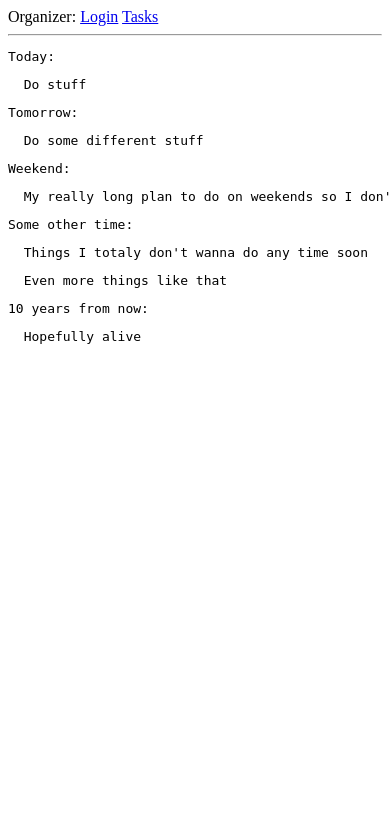
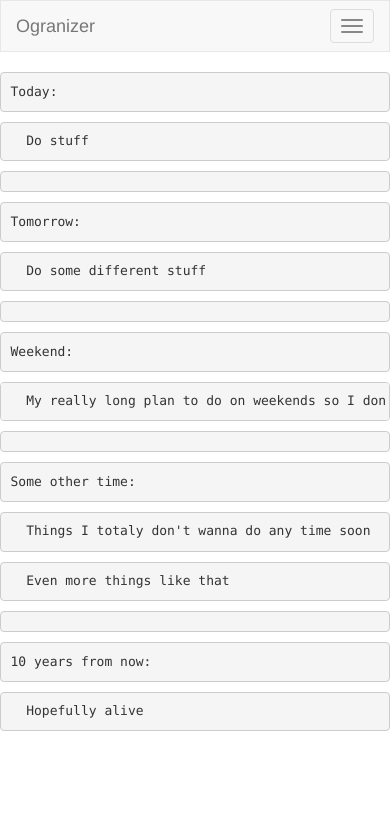
Before and after one commit to muckas/organizer, a Flask app: page / in a window 390 px wide; the page is wider, and only the part inside the window is pictured. Shown: the top 830 px of that part. Run offline with Flask 2, Linux system fonts and the light colour scheme; some libraries are stand-ins or nearby versions.

Commit message:
Add Bootstrap css to base.html
Finally, it looks appropriate on mobile!!

```diff
--- a/app/__init__.py
+++ b/app/__init__.py
@@ -1,7 +1,9 @@
 from flask import Flask
 from config import Config
+from flask_bootstrap import Bootstrap
 
 app = Flask(__name__)
 app.config.from_object(Config)
+bootstrap = Bootstrap(app)
 
 from app import routes
--- a/app/templates/base.html
+++ b/app/templates/base.html
@@ -1,15 +1,33 @@
-<html>
-    <head>
-        {% if title %}
-        <title>{{ title }}</title>
-        {% else %}
-        <title>Tasks</title>
-        {% endif %}
-    </head>
-    <body>
-      Organizer:
-      <a href="{{ url_for('login') }}">Login</a>
-      <a href="{{ url_for('tasks') }}">Tasks</a>
+{% extends 'bootstrap/base.html' %}
+
+{% block title %}
+  {% if title %}Organizer:{{ title }}{% else %}Organizer{% endif %}
+{% endblock %}
+
+{% block navbar %}
+  <nav class="navbar navbar-default">
+    <div class="container">
+      <div class="navbar-header">
+        <button type="button" class="navbar-toggle collapsed" data-toggle="collapse" data-target="#bs-example-navbar-collapse-1" aria-expanded="false">
+          <span class="sr-only">Toggle navigation</span>
+          <span class="icon-bar"></span>
+          <span class="icon-bar"></span>
+          <span class="icon-bar"></span>
+        </button>
+        <a class="navbar-brand" href="{{ url_for('login') }}">Ogranizer</a>
+      </div>
+      <div class="collapse navbar-collapse" id="bs-example-navbar-collapse-1">
+        <ul class="nav navbar-nav">
+          <li><a href="{{ url_for('tasks') }}">Tasks</a></li>
+          <li><a href="{{ url_for('login') }}">Login</a></li>
+        </ul>
+      </div>
+    </div>
+  </nav>
+{% endblock %}
+
+{% block content %}
+  <div class="container">
     <hr>
     {% with messages = get_flashed_messages() %}
     {% if messages %}
@@ -20,6 +38,8 @@
     </ul>
     {% endif %}
     {% endwith %}
-      {% block content %}{% endblock %}
-    </body>
-</html>
+
+    {# application content needs to be provided in the app_content block #}
+    {% block app_content %}{% endblock %}
+  </div>
+{% endblock %}
```
Lines whose indentation alone changed are shown as unchanged.
